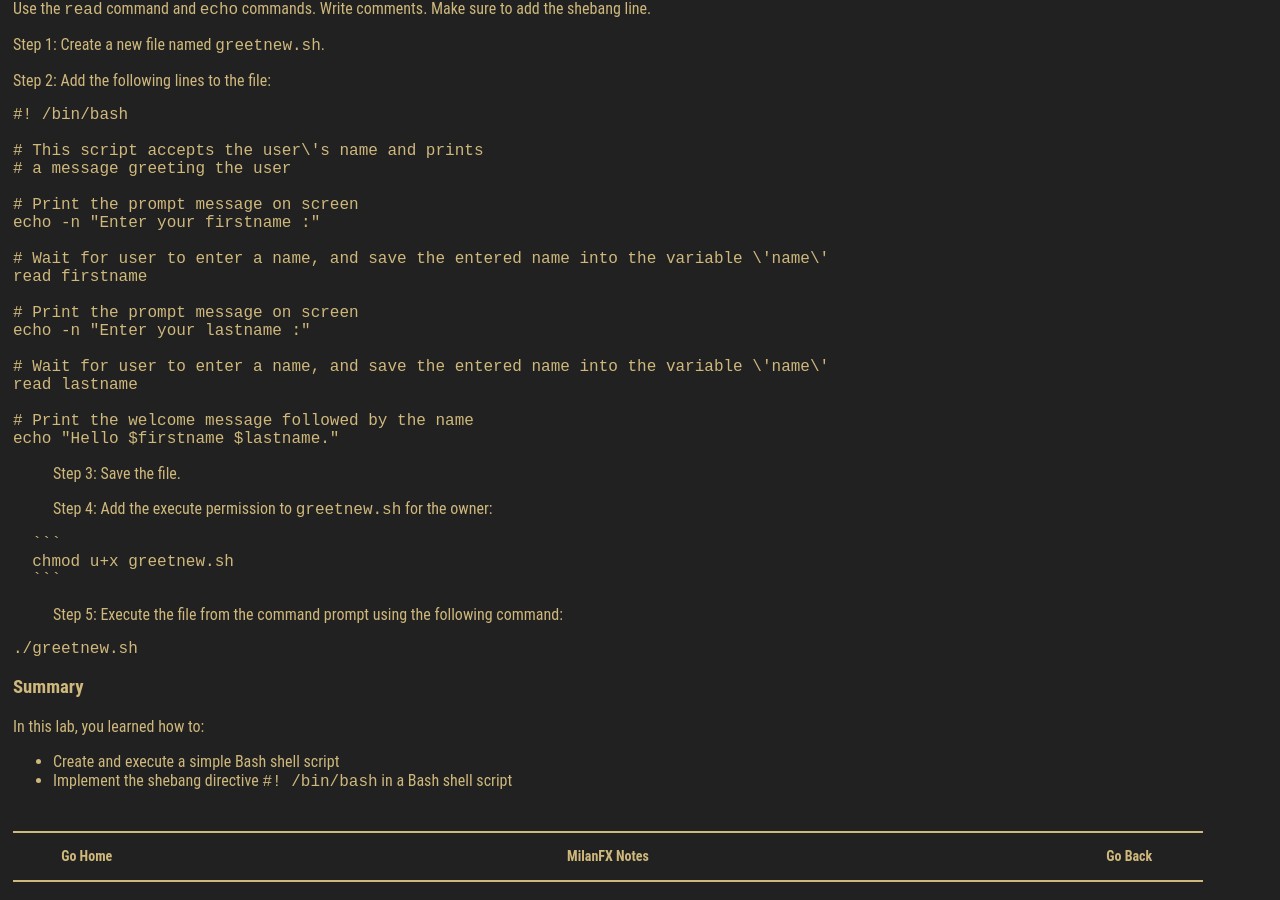
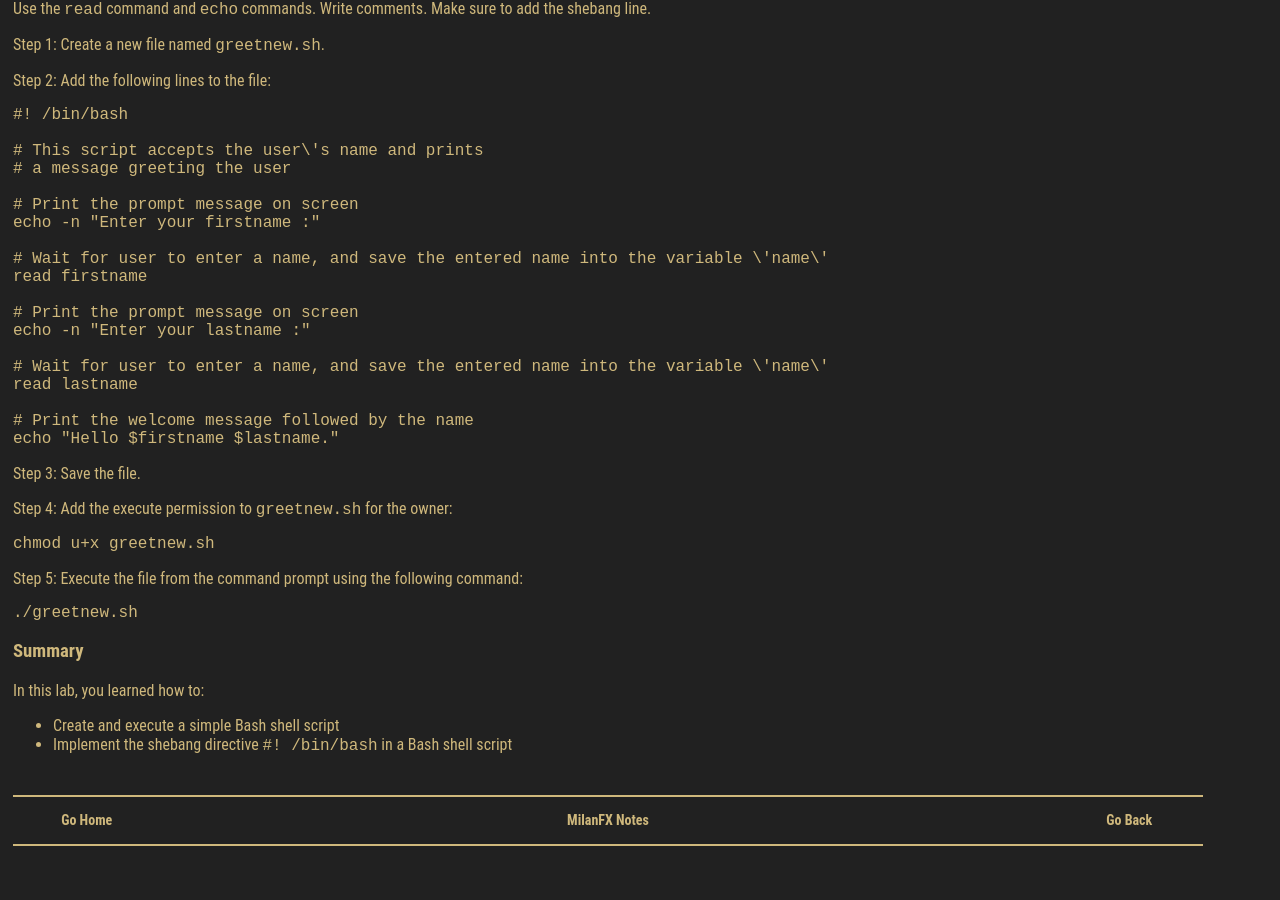
Before and after one commit to milanfx/milanfx.github.io, a Jekyll site: the page built from test.md, in a window 1280 px wide and 900 px high, scrolled down 15586 px. Built offline with Jekyll 4.4.1, drawn with Linux system fonts in a browser that asks for light colours; after the commit the page ends 16450 px from its top, so only the background shows below that.

````diff
--- a/test.md
+++ b/test.md
@@ -231,15 +231,15 @@ read lastname
 echo "Hello $firstname $lastname."
 ```
 
-> Step 3: Save the file.
+Step 3: Save the file.
 
-> Step 4: Add the execute permission to `greetnew.sh` for the owner:
+Step 4: Add the execute permission to `greetnew.sh` for the owner:
 
-      ```
-      chmod u+x greetnew.sh
-      ```
+```
+chmod u+x greetnew.sh
+```
 
-> Step 5: Execute the file from the command prompt using the following command:
+Step 5: Execute the file from the command prompt using the following command:
 
 ```
 ./greetnew.sh
````
Also changed, not shown: other parts of test.md (+1 -1 lines).
